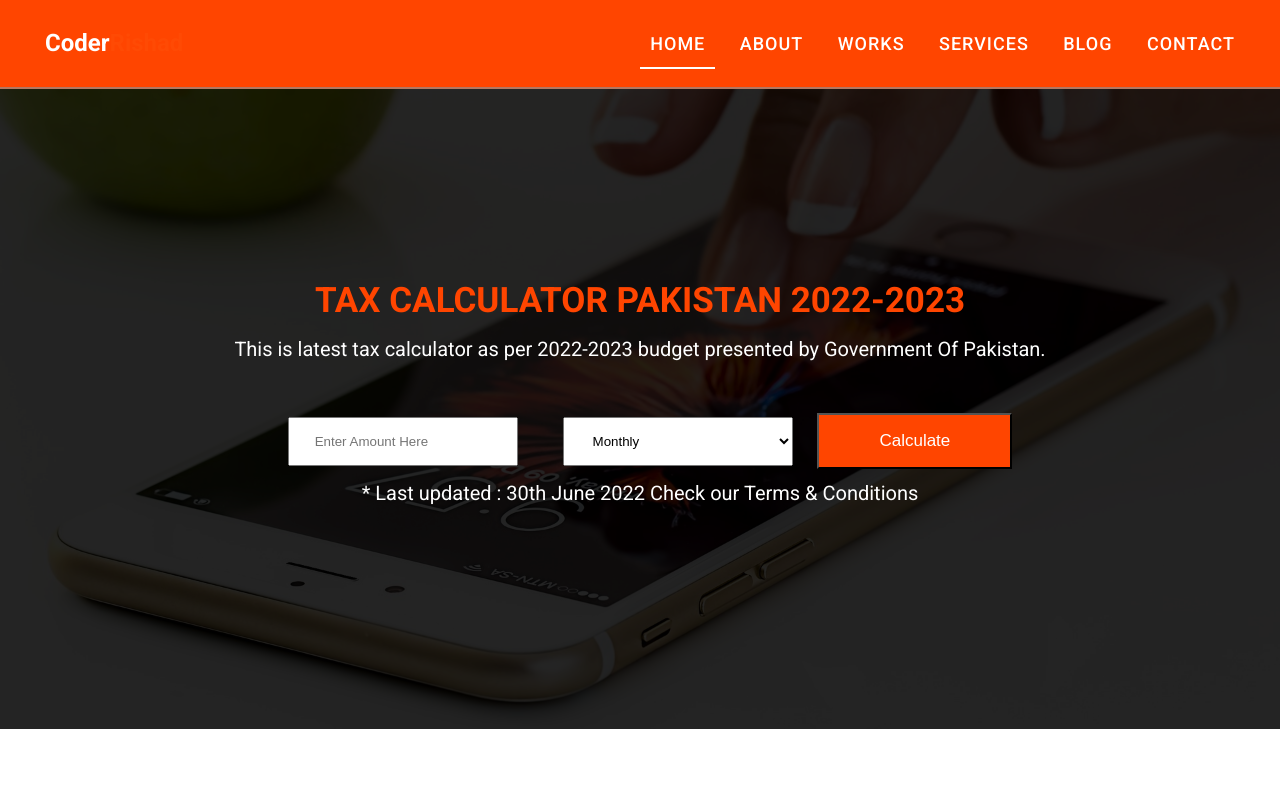
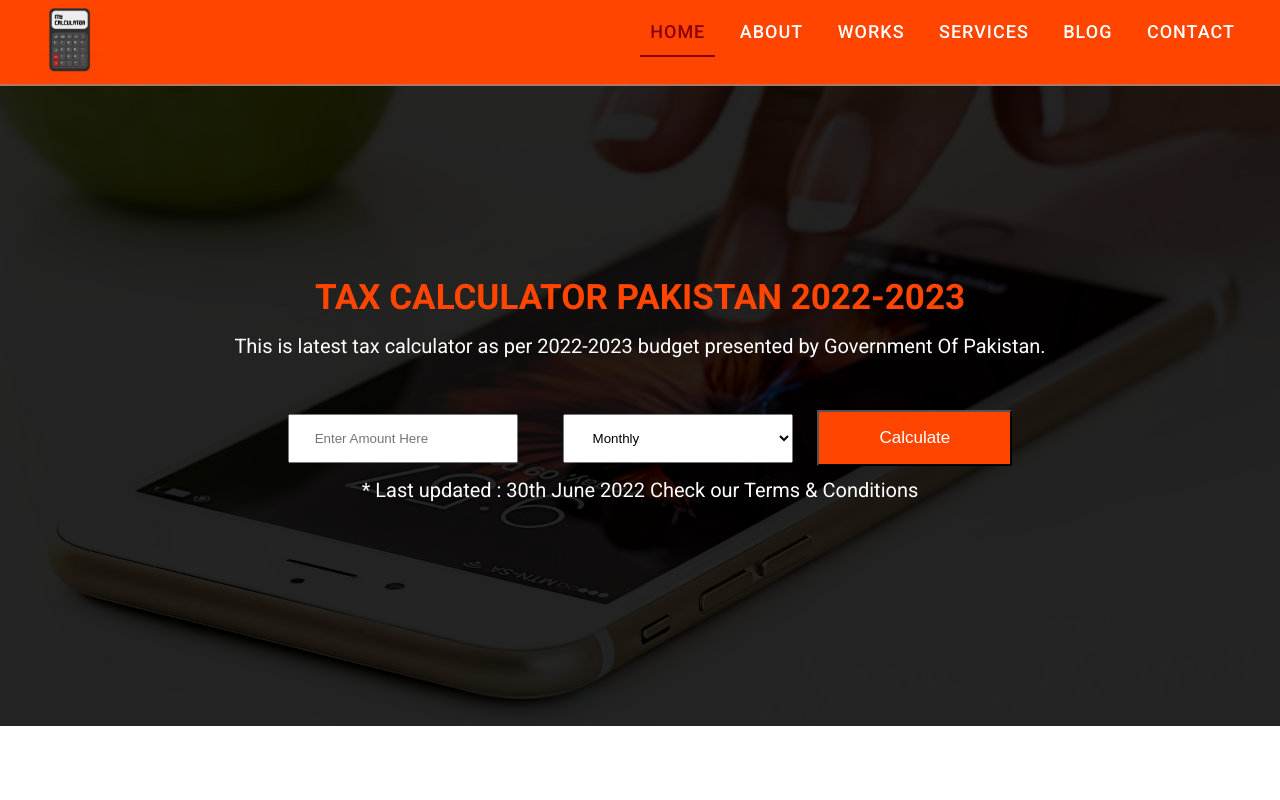
Before and after one commit to Dilbar-Ali/UI-CALCUALTOR, a plain HTML site: page index.html in a window 1280 px wide. Shown: the top 800 px of the page. Drawn offline with nearby package versions, Linux system fonts and the light colour scheme.

Commit message:
Logo Update

```diff
--- a/index.html
+++ b/index.html
@@ -31,7 +31,7 @@
     <header class="header-area">
       <div class="header-container">
         <div class="site-logo">
-          <a href="#">Coder<span>Rishad</span></a>
+          <a href="#"><img src="./img/apple-touch-icon-114x114.png" alt="Your Internet problem" height="80px"></a>
         </div>
         <div class="mobile-nav">
           <i class="fas fa-bars"></i>
--- a/styles.css
+++ b/styles.css
@@ -14,7 +14,7 @@ body {
 .header-area {
    background: orangered;
    width: 100%;
-   padding: 12px 30px;
+   padding: 0px 30px;
    /* z-index: 999; */
    border-bottom: 2px solid #909090ad;
    box-shadow: 0px 0px 80px 30px white;
@@ -28,20 +28,10 @@ body {
 
 .site-logo {
    float: left;
-   padding: 17px 0px;
+
 }
 
-.site-logo a {
-   color: #fff;
-   text-decoration: none;
-   font-size: 24px;
-   font-weight: 600;
-   padding: 15px;
-}
 
-.site-logo span {
-   color: #ff4a04;
-}
 
 .site-nav-menu {
    float: right;
@@ -69,7 +59,7 @@ body {
 
 .primary-menu a:hover,
 .primary-menu .active {
-   color: #fff;
+   color: darkred;
 }
 
 .primary-menu li a:after {
@@ -77,7 +67,7 @@ body {
    position: absolute;
    width: 0%;
    height: 2px;
-   background: #ffff;
+   background: darkred;
    bottom: 0px;
    left: 0;
    transition: all .5s;
@@ -105,14 +95,6 @@ body {
    cursor: pointer;
 }
 
-/* section#hero-section {
-   width: 100%;
-   height: 100vh;
-   background: url(../img/ny_nu1it.jpg);
-   background-repeat: no-repeat;
-   background-size: cover;
-   background-position: center center;
-} */
 
 
 /* Responsive css */
```
